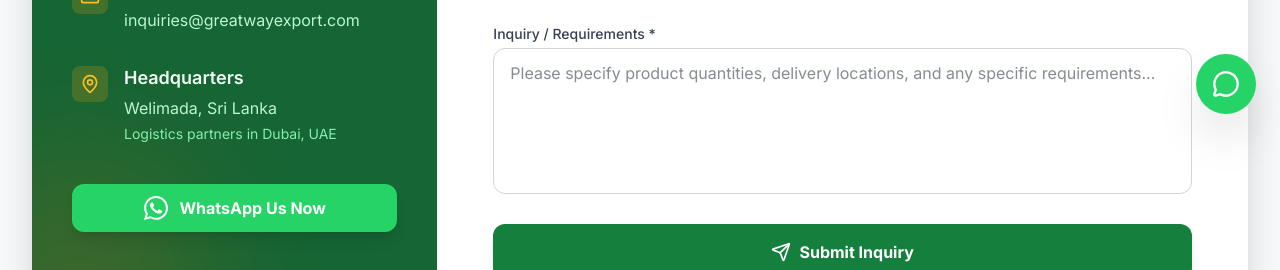
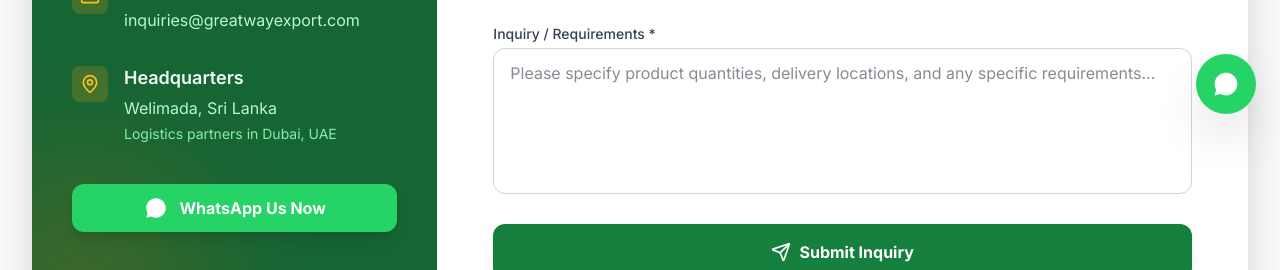
Before and after one commit to JawziAhamed/Greatway-Ceylon, a React (Vite) app in the folder frontend/: page /contact in a window 1280 px wide. Shown: the part 648-918 px from the top of the page. Built offline with nearby package versions, Linux system fonts and the light colour scheme; no server answers.

Commit message:
Fix WhatsApp branding icons

```diff
--- a/frontend/src/components/WhatsAppButton.jsx
+++ b/frontend/src/components/WhatsAppButton.jsx
@@ -1,4 +1,4 @@
-import { MessageCircle } from 'lucide-react';
+import WhatsAppMark from './WhatsAppMark';
 
 export default function WhatsAppButton() {
     const whatsappNumber = "+971547802290"; // UAE number
@@ -12,7 +12,7 @@ export default function WhatsAppButton() {
             className="fixed bottom-6 right-6 z-50 bg-[#25D366] text-white p-4 rounded-full shadow-2xl hover:bg-[#128C7E] transition-all duration-300 hover:scale-110 flex items-center justify-center animate-bounce group"
             aria-label="Chat on WhatsApp"
         >
-            <MessageCircle size={28} />
+            <WhatsAppMark className="w-7 h-7" />
             {/* Tooltip */}
             <span className="absolute right-full mr-4 bg-gray-900 text-white text-xs px-3 py-1 rounded opacity-0 group-hover:opacity-100 transition-opacity whitespace-nowrap pointer-events-none">
                 Chat with us!
--- /dev/null
+++ b/frontend/src/components/WhatsAppMark.jsx
@@ -0,0 +1,20 @@
+export default function WhatsAppMark({ className = 'w-7 h-7' }) {
+    return (
+        <svg
+            viewBox="0 0 24 24"
+            fill="none"
+            xmlns="http://www.w3.org/2000/svg"
+            className={className}
+            aria-hidden="true"
+        >
+            <path
+                d="M12 2.25C6.63 2.25 2.25 6.63 2.25 12c0 1.73.46 3.4 1.33 4.88L2.25 21.75l4.87-1.22A9.72 9.72 0 0 0 12 21.75c5.37 0 9.75-4.38 9.75-9.75S17.37 2.25 12 2.25Z"
+                fill="currentColor"
+            />
+            <path
+                d="M16.7 14.9c-.23.65-1.32 1.24-1.82 1.31-.46.06-1.04.09-1.68-.11-.39-.12-.9-.29-1.56-.58-2.73-1.18-4.51-3.93-4.65-4.11-.13-.17-1.11-1.46-1.11-2.79 0-1.33.7-1.98.94-2.24.24-.27.5-.34.67-.34h.47c.15 0 .37-.05.58.45.23.54.79 1.85.86 1.99.07.14.1.32.02.49-.08.17-.13.28-.25.43-.12.15-.27.33-.39.45-.12.12-.25.26-.11.5.14.25.62 1.06 1.35 1.71.92.82 1.69 1.09 1.92 1.21.24.12.38.1.52-.06.14-.17.59-.69.75-.93.16-.24.32-.2.53-.12.21.08 1.39.66 1.63.78.25.12.4.18.46.28.06.1.06.58-.14 1.2Z"
+                fill="#fff"
+            />
+        </svg>
+    );
+}
--- a/frontend/src/pages/AdminDashboard.jsx
+++ b/frontend/src/pages/AdminDashboard.jsx
@@ -145,17 +145,17 @@ export default function AdminDashboard() {
                 </div>
                 <div className="flex-1 py-4">
                     <nav className="space-y-1 px-3">
-                        {navItems.map(({ id, icon: Icon, label }) => (
+                        {navItems.map((item) => (
                             <button
-                                key={id}
-                                onClick={() => setActiveTab(id)}
-                                className={`w-full flex items-center px-4 py-3 text-sm font-medium rounded-xl transition-all ${activeTab === id
+                                key={item.id}
+                                onClick={() => setActiveTab(item.id)}
+                                className={`w-full flex items-center px-4 py-3 text-sm font-medium rounded-xl transition-all ${activeTab === item.id
                                     ? 'bg-primary-700 text-white shadow-md'
                                     : 'text-primary-100 hover:bg-primary-800'
                                     }`}
                             >
-                                <Icon className="mr-3 h-5 w-5" /> {label}
-                                {id === 'inquiries' && inquiries.filter(i => i.status === 'new').length > 0 && (
+                                <item.icon className="mr-3 h-5 w-5" /> {item.label}
+                                {item.id === 'inquiries' && inquiries.filter(i => i.status === 'new').length > 0 && (
                                     <span className="ml-auto bg-gold-500 text-primary-900 text-xs font-bold px-2 py-0.5 rounded-full">
                                         {inquiries.filter(i => i.status === 'new').length}
                                     </span>
--- a/frontend/src/pages/Contact.jsx
+++ b/frontend/src/pages/Contact.jsx
@@ -1,31 +1,23 @@
-import { useState, useEffect } from 'react';
+import { useState } from 'react';
 import { useSearchParams } from 'react-router-dom';
 import { Mail, Phone, MapPin, Send, CheckCircle, Loader2 } from 'lucide-react';
 import { submitInquiry } from '../utils/api';
+import WhatsAppMark from '../components/WhatsAppMark';
 
 export default function Contact() {
     const [searchParams] = useSearchParams();
+    const product = searchParams.get('product') || '';
     const [formData, setFormData] = useState({
         name: '',
         email: '',
         phone: '',
-        productOfInterest: '',
-        message: ''
+        productOfInterest: product,
+        message: product
+            ? `I am interested in importing ${product}. Please provide availability and pricing details.`
+            : ''
     });
     const [status, setStatus] = useState('idle'); // idle | loading | success | error
     const [errorMsg, setErrorMsg] = useState('');
-
-    // Pre-fill product from URL param (e.g. /contact?product=Cinnamon)
-    useEffect(() => {
-        const product = searchParams.get('product');
-        if (product) {
-            setFormData(prev => ({
-                ...prev,
-                productOfInterest: product,
-                message: `I am interested in importing ${product}. Please provide availability and pricing details.`
-            }));
-        }
-    }, [searchParams]);
 
     const handleSubmit = async (e) => {
         e.preventDefault();
@@ -133,9 +125,7 @@ export default function Contact() {
                                 rel="noopener noreferrer"
                                 className="mt-10 flex items-center justify-center gap-3 bg-[#25D366] hover:bg-[#128C7E] text-white font-bold py-3 px-6 rounded-xl transition-all shadow-lg"
                             >
-                                <svg xmlns="http://www.w3.org/2000/svg" viewBox="0 0 24 24" fill="currentColor" className="w-6 h-6">
-                                    <path d="M17.472 14.382c-.297-.149-1.758-.867-2.03-.967-.273-.099-.471-.148-.67.15-.197.297-.767.966-.94 1.164-.173.199-.347.223-.644.075-.297-.15-1.255-.463-2.39-1.475-.883-.788-1.48-1.761-1.653-2.059-.173-.297-.018-.458.13-.606.134-.133.298-.347.446-.52.149-.174.198-.298.298-.497.099-.198.05-.371-.025-.52-.075-.149-.669-1.612-.916-2.207-.242-.579-.487-.5-.669-.51-.173-.008-.371-.01-.57-.01-.198 0-.52.074-.792.372-.272.297-1.04 1.016-1.04 2.479 0 1.462 1.065 2.875 1.213 3.074.149.198 2.096 3.2 5.077 4.487.709.306 1.262.489 1.694.625.712.227 1.36.195 1.871.118.571-.085 1.758-.719 2.006-1.413.248-.694.248-1.289.173-1.413-.074-.124-.272-.198-.57-.347m-5.421 7.403h-.004a9.87 9.87 0 01-5.031-1.378l-.361-.214-3.741.982.998-3.648-.235-.374a9.86 9.86 0 01-1.51-5.26c.001-5.45 4.436-9.884 9.888-9.884 2.64 0 5.122 1.03 6.988 2.898a9.825 9.825 0 012.893 6.994c-.003 5.45-4.437 9.884-9.885 9.884m8.413-18.297A11.815 11.815 0 0012.05 0C5.495 0 .16 5.335.157 11.892c0 2.096.547 4.142 1.588 5.945L.057 24l6.305-1.654a11.882 11.882 0 005.683 1.448h.005c6.554 0 11.89-5.335 11.893-11.893a11.821 11.821 0 00-3.48-8.413z" />
-                                </svg>
+                                <WhatsAppMark className="w-6 h-6" />
                                 WhatsApp Us Now
                             </a>
                         </div>
```
